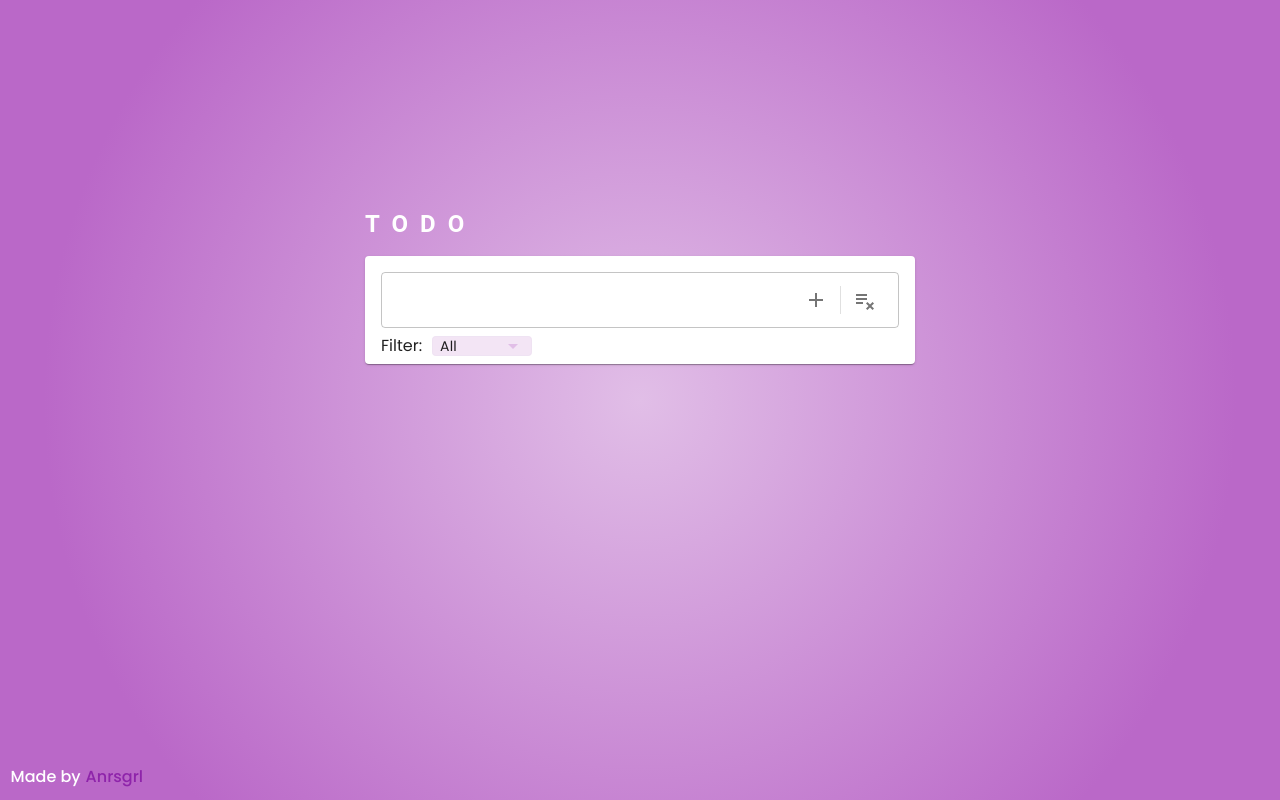
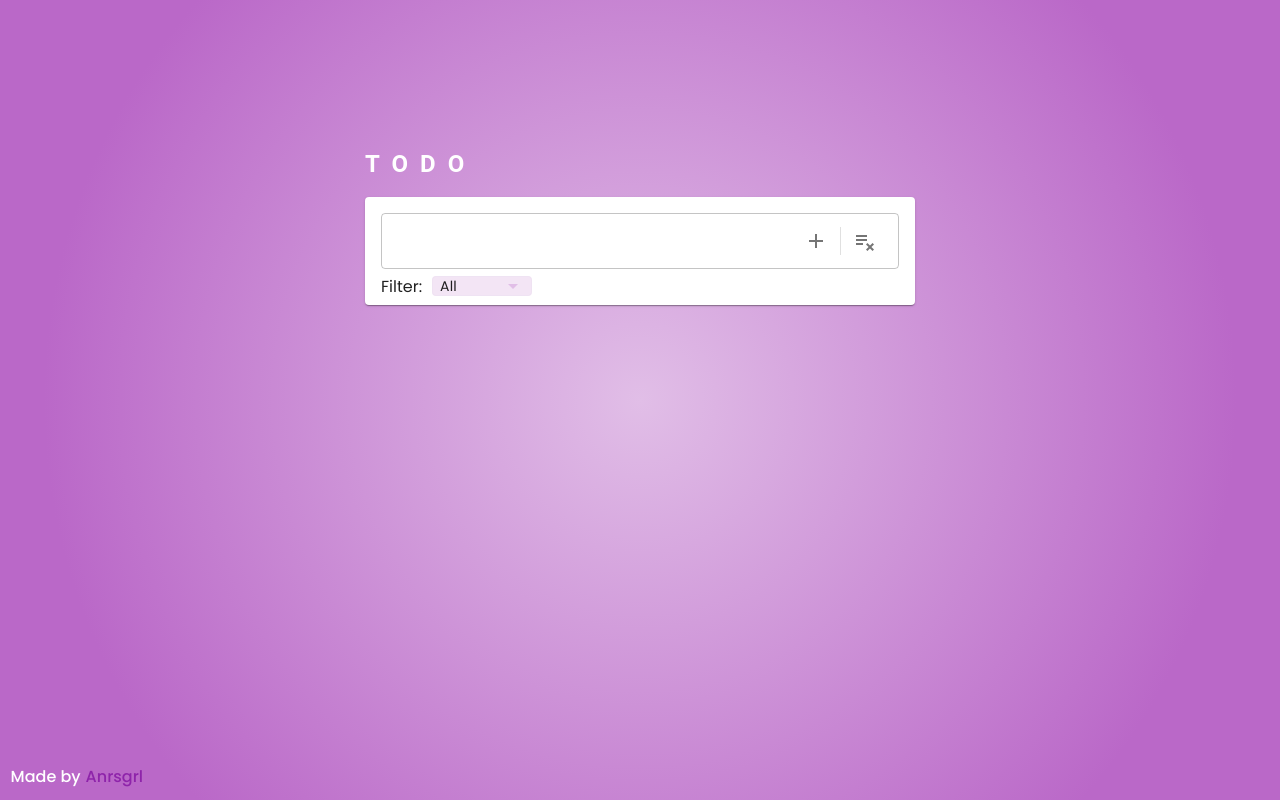
Before and after one commit to Anrsgrl/todo-list, a React (Create React App) app: page / in a window 1280 px wide. Built offline with nearby package versions, Linux system fonts and the light colour scheme.

Commit message:
animation updated

```diff
--- a/src/App.scss
+++ b/src/App.scss
@@ -11,15 +11,12 @@ body {
   height: 100vh;
   width: 100%;
   overflow: hidden;
+  display: flex;
+  align-items: center;
+  justify-content: center;
   font-family: 'Poppins', sans-serif !important;
-
-  .App-bg {
-    height: 100vh;
-    width: 100%;
-    background: rgb(225, 190, 231);
-    background: radial-gradient(circle, rgba(225, 190, 231, 1) 0%, rgba(186, 104, 200, 1) 79%);
-    position: absolute;
-  }
+  background: rgb(225, 190, 231);
+  background: radial-gradient(circle, rgba(225, 190, 231, 1) 0%, rgba(186, 104, 200, 1) 79%);
 }
 
 .clearBtn:hover::after {
--- a/src/components/Todo/Todo.jsx
+++ b/src/components/Todo/Todo.jsx
@@ -59,8 +59,8 @@ function Todo() {
 
   return (
     <motion.div className="Todo-field"
-      initial={{ y: 0 }}
-      animate={{ y: 200 }}
+      initial={{ y: -200, opacity: 0, }}
+      animate={{ y: 0, opacity: 1 }}
       transition={{ duration: 2 }}
     >
       <div className="Todo-list-area">
```
